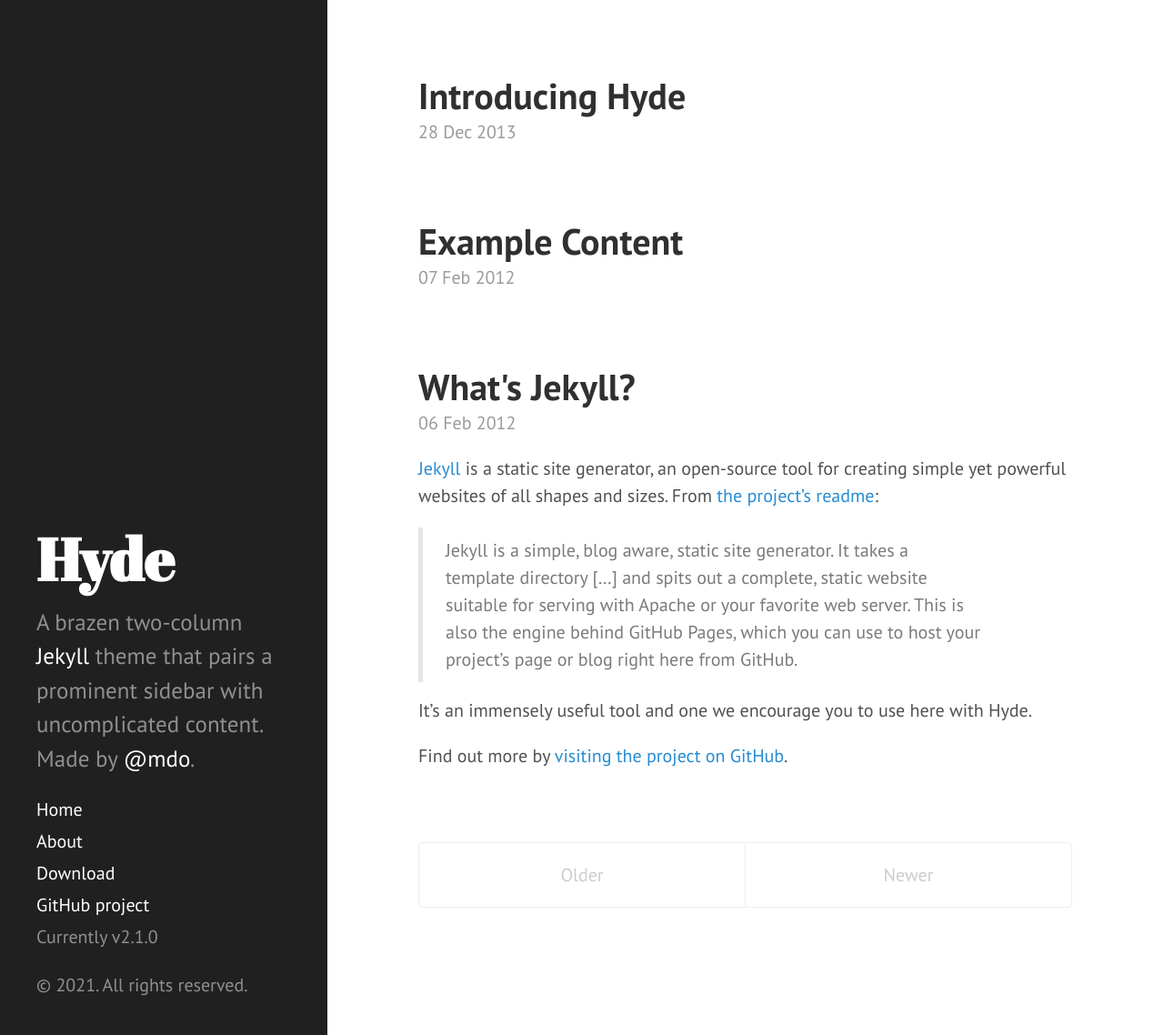
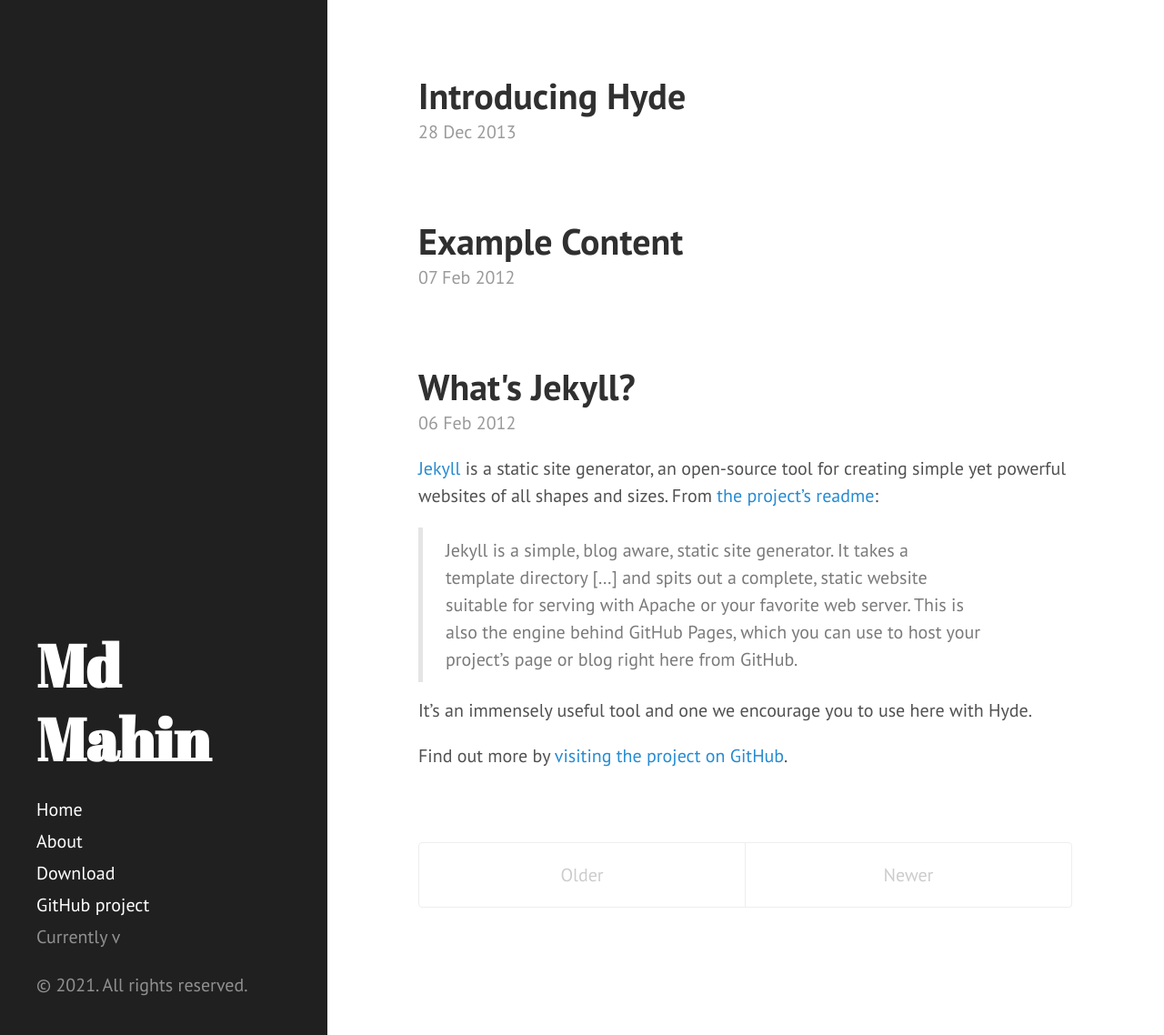
Before and after one commit to mmahin/mmahin.github.io, a Jekyll site: the page built from index.html, in a window 1280 px wide and 1138 px high. Shown: the whole window at 91% size. Built offline with Jekyll 4.4.1, drawn with Linux system fonts in a browser that asks for light colours; Markdown is read by kramdown in place of the engine named in the settings; the list of posts is cut into pages by our own code.

Commit message:
Update _config.yml

```diff
--- a/_config.yml
+++ b/_config.yml
@@ -7,10 +7,10 @@
 relative_permalinks: false
 
 # Setup
-title:            Hyde
+title:            Md Mahin
 tagline:          'A Jekyll theme'
-description:      'A brazen two-column <a href="http://jekyllrb.com" target="_blank">Jekyll</a> theme that pairs a prominent sidebar with uncomplicated content. Made by <a href="https://twitter.com/mdo" target="_blank">@mdo</a>.'
-url:              http://hyde.getpoole.com
+description:      ''
+url:
 baseurl:          /
 
 author:
@@ -19,10 +19,8 @@
 
 paginate:         5
 
-# Custom vars
-version:          2.1.0
 
 github:
-  repo:           https://github.com/poole/hyde
+  repo:
 
 theme: jekyll-theme-leap-day
```
